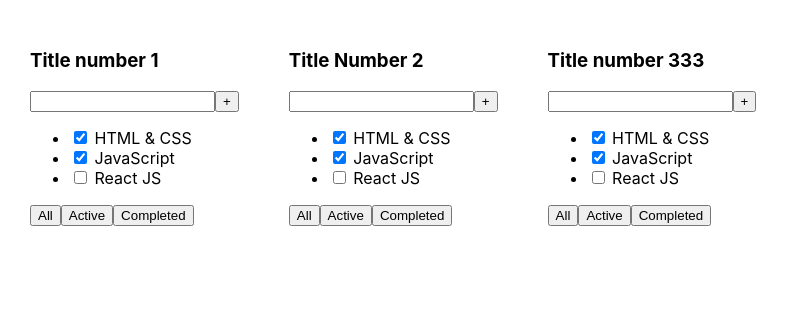
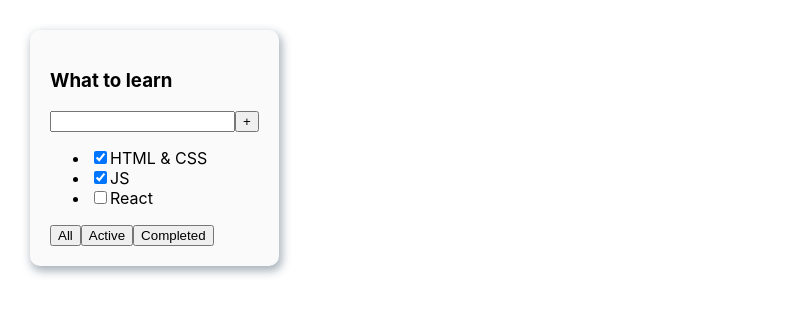
Before and after one commit to 7lad48/toDoList, a React (Create React App) app: page / in a window 1280 px wide. Shown: the top 314 px of the page, without its empty margins (0-793 px from the left). Built offline with nearby package versions, Linux system fonts and the light colour scheme.

Commit message:
Monday first lesson: create component, create state variable in App, send created variable as props in another component, propsType

```diff
--- a/src/App.css
+++ b/src/App.css
@@ -6,3 +6,15 @@
 .App > div {
   margin-right: 50px;
 }
+.todolist{
+  background-color: #fafafa;
+  box-shadow: 2px 4px 10px 1px rgba(34, 60, 80, 0.4);
+  border-radius: 10px;
+  padding: 20px;
+  transition: all 0.2s ease-in-out;
+}
+.todolist:hover{
+  background-color: #f8f8f8;
+  box-shadow: 2px 4px 10px 1px rgba(34, 60, 80, 0.3);
+  transform: scale(0.995);
+}
--- a/src/App.tsx
+++ b/src/App.tsx
@@ -1,13 +1,20 @@
 import React from 'react';
 import './App.css';
-import TodoList from "./components/TodoList";
+import TodoList, {TaskType} from "./components/TodoList/TodoList";
 
 function App() {
+    const tasks: TaskType[] = [
+        {id: 1, title: "HTML & CSS", isDone: true},
+        {id: 2, title: "JS", isDone: true},
+        {id: 3, title: "React", isDone: false},
+    ]
+
+
     return (
         <div className="App">
-            <TodoList title="Title number 1"/>
-            <TodoList title="Title Number 2"/>
-            <TodoList title="Title number 333"/>
+            <TodoList
+                tasks={tasks}
+                title="What to learn"/>
         </div>
     );
 }
--- a/src/components/TodoList.tsx
+++ /dev/null
@@ -1,27 +0,0 @@
-import React from 'react';
-
-type PropsType = {
-    title: string,
-}
-
-export default function TodoList(props: PropsType) {
-    return (
-        <div>
-            <h3>{props.title}</h3>
-            <div>
-                <input/>
-                <button>+</button>
-            </div>
-            <ul>
-                <li><input type="checkbox" checked={true}/> <span>HTML & CSS</span></li>
-                <li><input type="checkbox" checked={true}/> <span>JavaScript</span></li>
-                <li><input type="checkbox" checked={false}/> <span>React JS</span></li>
-            </ul>
-            <div>
-                <button>All</button>
-                <button>Active</button>
-                <button>Completed</button>
-            </div>
-        </div>
-    );
-}
--- /dev/null
+++ b/src/components/TodoList/TodoList.tsx
@@ -0,0 +1,42 @@
+import React from 'react';
+
+type TodoListPropsType = {
+    title: string,
+    tasks: TaskType[], // Array<TaskType>
+}
+export type TaskType = {
+    id: number,
+    title: string,
+    isDone: boolean,
+}
+
+export default function TodoList(props: TodoListPropsType) {
+    return (
+        <div className="todolist">
+            <h3>{props.title}</h3>
+            <div>
+                <input/>
+                <button>+</button>
+            </div>
+            <ul>
+                <li>
+                    <input type="checkbox" checked={props.tasks[0].isDone}/>
+                    <span>{props.tasks[0].title}</span>
+                </li>
+                <li>
+                    <input type="checkbox" checked={props.tasks[1].isDone}/>
+                    <span>{props.tasks[1].title}</span>
+                </li>
+                <li>
+                    <input type="checkbox" checked={props.tasks[2].isDone}/>
+                    <span>{props.tasks[2].title}</span>
+                </li>
+            </ul>
+            <div>
+                <button>All</button>
+                <button>Active</button>
+                <button>Completed</button>
+            </div>
+        </div>
+    );
+}
--- a/src/index.tsx
+++ b/src/index.tsx
@@ -8,11 +8,9 @@
   document.getElementById('root') as HTMLElement
 );
 root.render(
-  <React.StrictMode>
     <App />
-  </React.StrictMode>
 );
-// rsf - create react component
+// rsf - create react component template in new file
 
 
 // If you want to start measuring performance in your app, pass a function
```
